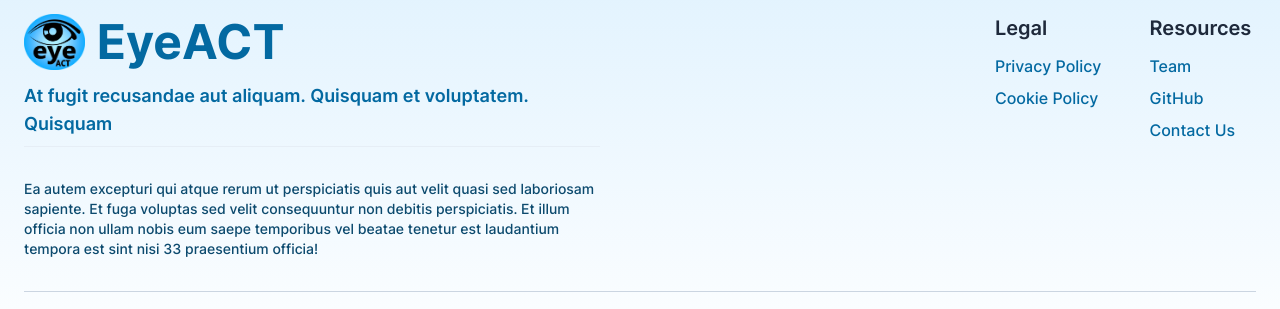
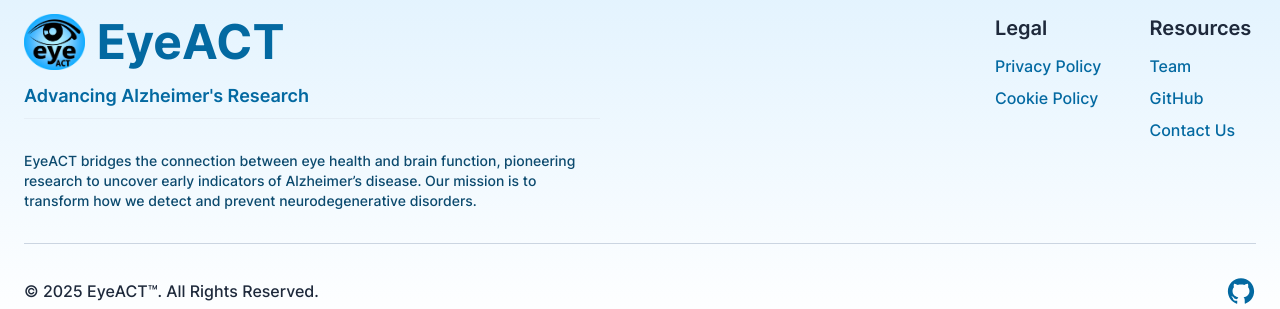
Before and after one commit to EyeACT/eyeactstudy.org, a Next.js app: page / in a window 1280 px wide. Shown: the part 3847-4156 px from the top of the page. Built offline with nearby package versions, Linux system fonts and the light colour scheme; what tailwindcss-debug-screens would draw is missing.

Commit message:
feat: :sparkles: update to footer text

```diff
--- a/src/components/layout/Footer.tsx
+++ b/src/components/layout/Footer.tsx
@@ -60,7 +60,7 @@ export default function Footer() {
               </span>
             </a>
             <span className='pb-2 pt-3 text-lg font-semibold text-sky-700'>
-              At fugit recusandae aut aliquam. Quisquam et voluptatem. Quisquam
+              Advancing Alzheimer's Research
             </span>
 
             <Divider orientation='horizontal' />
@@ -68,11 +68,10 @@ export default function Footer() {
             <div className='flex flex-col pt-6'>
               <div className='flex flex-col justify-start'>
                 <p className='pt-2 text-sm font-medium text-sky-900'>
-                  Ea autem excepturi qui atque rerum ut perspiciatis quis aut
-                  velit quasi sed laboriosam sapiente. Et fuga voluptas sed
-                  velit consequuntur non debitis perspiciatis. Et illum officia
-                  non ullam nobis eum saepe temporibus vel beatae tenetur est
-                  laudantium tempora est sint nisi 33 praesentium officia!
+                  EyeACT bridges the connection between eye health and brain
+                  function, pioneering research to uncover early indicators of
+                  Alzheimer’s disease. Our mission is to transform how we detect
+                  and prevent neurodegenerative disorders.
                 </p>
               </div>
             </div>
```
